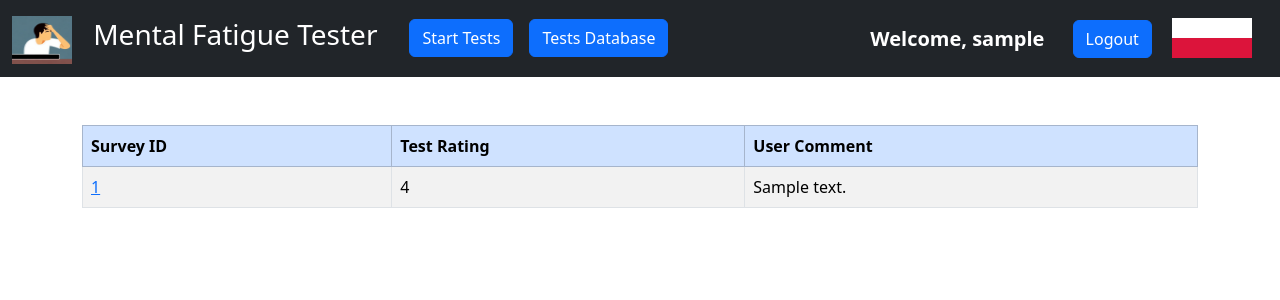
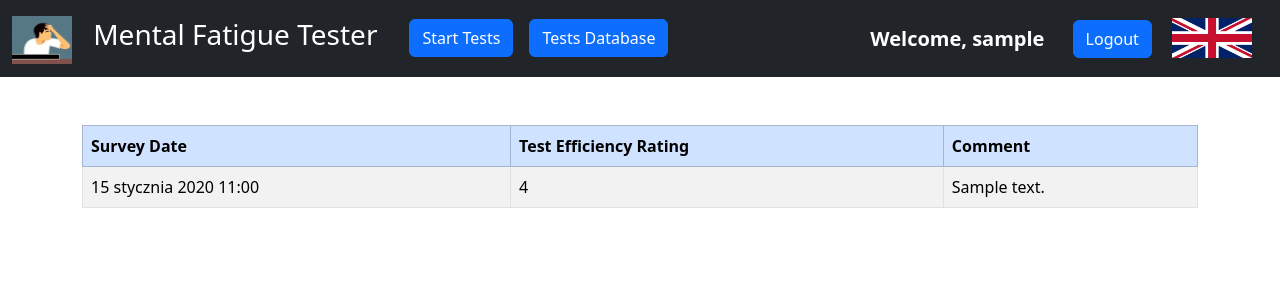
Before and after one commit to kacpermilan/FatigueTester_WebApp, a Django app: page /database/ in a window 1280 px wide. Shown: the top 300 px of the page. Run offline with Django 4.2, Linux system fonts and the light colour scheme; a user stored in the database is signed in; tables that the repository leaves empty hold one stand-in row (values such as "Sample post").

Commit message:
[feature] Improve the survey system
Add Date record for easier identification
Restrict the survey access to only these that user filled

```diff
--- a/FatigueTester/forms.py
+++ b/FatigueTester/forms.py
@@ -12,7 +12,7 @@
 
 
 class SurveyForm(forms.ModelForm):
-    RATING_CHOICES = [(i, i) for i in range(1, 6)]
+    RATING_CHOICES = [(i, i) for i in range(5, 0, -1)]
 
     rating = forms.ChoiceField(
         label='Test',
@@ -28,10 +28,6 @@
     class Meta:
         model = SurveyResult
         fields = ('rating', 'comment')
-
-    def __init__(self, *args, **kwargs):
-        super().__init__(*args, **kwargs)
-        self.fields['rating'].initial = 4
 
 
 class RegisterForm(UserCreationForm):
--- a/FatigueTester/models.py
+++ b/FatigueTester/models.py
@@ -6,5 +6,6 @@
 
 class SurveyResult(models.Model):
     user = models.ForeignKey(User, on_delete=models.CASCADE)
+    date = models.DateTimeField()
     rating = models.IntegerField()
     comment = models.TextField(blank=True, null=True)
--- a/FatigueTester/templates/new_survey.html
+++ b/FatigueTester/templates/new_survey.html
@@ -2,7 +2,7 @@
 {% load i18n %}
 
 {% block content %}
-    <h1 class="mt-5 mb-3"> {% trans 'Tell us about your experience with the app!' %} </h1>
+    <h2 class="mt-5 mb-3"> {% trans 'Tell us about the correctness of test result, so we can improve the application!' %} </h2>
     <form method="post">
         {% csrf_token %}
 
@@ -13,7 +13,7 @@
             {% for choice in form.rating %}
                 <div class="form-check form-check-inline">
                     {{ choice }}
-                    <label class="form-check-label" for="{{ choice.id_for_label }}"/>
+                    <label class="form-check-label" for="{{ choice.id_for_label }}"></label>
                 </div>
             {% endfor %}
         </div>
--- a/FatigueTester/templates/survey_record.html
+++ b/FatigueTester/templates/test_record.html
@@ -4,6 +4,7 @@
 {% block content %}
 
 {{ survey_record.user }}
+{{ survey_record.date }}
 {{ survey_record.rating }}
 {{ survey_record.comment }}
 
--- a/FatigueTester/templates/user_data.html
+++ b/FatigueTester/templates/user_data.html
@@ -7,15 +7,15 @@
     <table class="table table-striped table-hover table-bordered mt-5 mb-3">
         <thead class="table-primary">
             <tr>
-                <th scope="col"> {% trans 'Survey ID' %} </th>
-                <th scope="col"> {% trans 'Test Rating' %} </th>
-                <th scope="col"> {% trans 'User Comment' %} </th>
+                <th scope="col"> {% trans 'Survey Date' %} </th>
+                <th scope="col"> {% trans 'Test Efficiency Rating' %} </th>
+                <th scope="col"> {% trans 'Comment' %} </th>
             </tr>
         </thead>
         <tbody>
             {% for record in classes_obj %}
                 <tr>
-                    <td><a href="{% url 'survey_display' record.id %}">{{ record.id }}</a></td>
+                    <td>{{ record.date }}</td>
                     <td>{{ record.rating }}</td>
                     <td>{{ record.comment }}</td>
                 </tr>
--- a/FatigueTester/views.py
+++ b/FatigueTester/views.py
@@ -1,8 +1,11 @@
+import django.utils.timezone
+
 from django.shortcuts import render, redirect
 from django.contrib.auth import authenticate, login, logout
 from django.contrib import messages
 from django.utils.translation import activate
 from django.utils.translation import gettext as _
+from django.utils.timezone import now
 from .models import SurveyResult
 from .forms import RegisterForm, SurveyForm
 
@@ -36,6 +39,7 @@
         if form.is_valid():
             add_survey = form.save(commit=False)
             add_survey.user = request.user
+            add_survey.date = now()
             add_survey.save()
             messages.success(request, _("Thank you for your feedback!"))
             return redirect('main_menu')
@@ -83,7 +87,8 @@
         messages.success(request, _("This section is available only for logged in users"))
         return redirect('login')
 
-    classes_obj = SurveyResult.objects.all()
+    classes_obj = SurveyResult.objects.filter(user_id=request.user)
+
     return render(request, 'user_data.html', {'classes_obj': classes_obj})
 
 
@@ -93,7 +98,7 @@
         return redirect('login')
 
     matching_record = SurveyResult.objects.get(id=pk)
-    return render(request, 'survey_record.html', {'survey_record': matching_record})
+    return render(request, 'test_record.html', {'survey_record': matching_record})
 
 
 def switch_language(request, language):
```
Also changed, not shown: FatigueTester/localization/pl/LC_MESSAGES/django.po.
